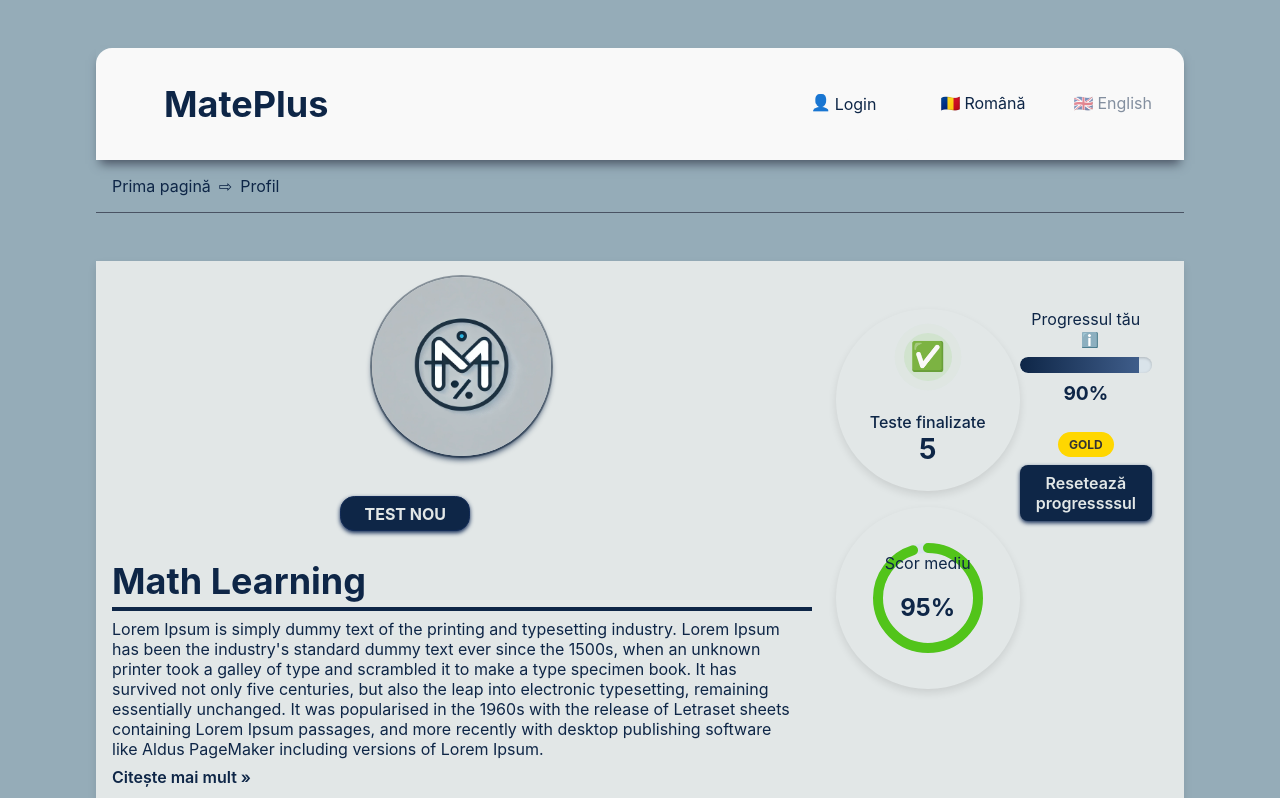
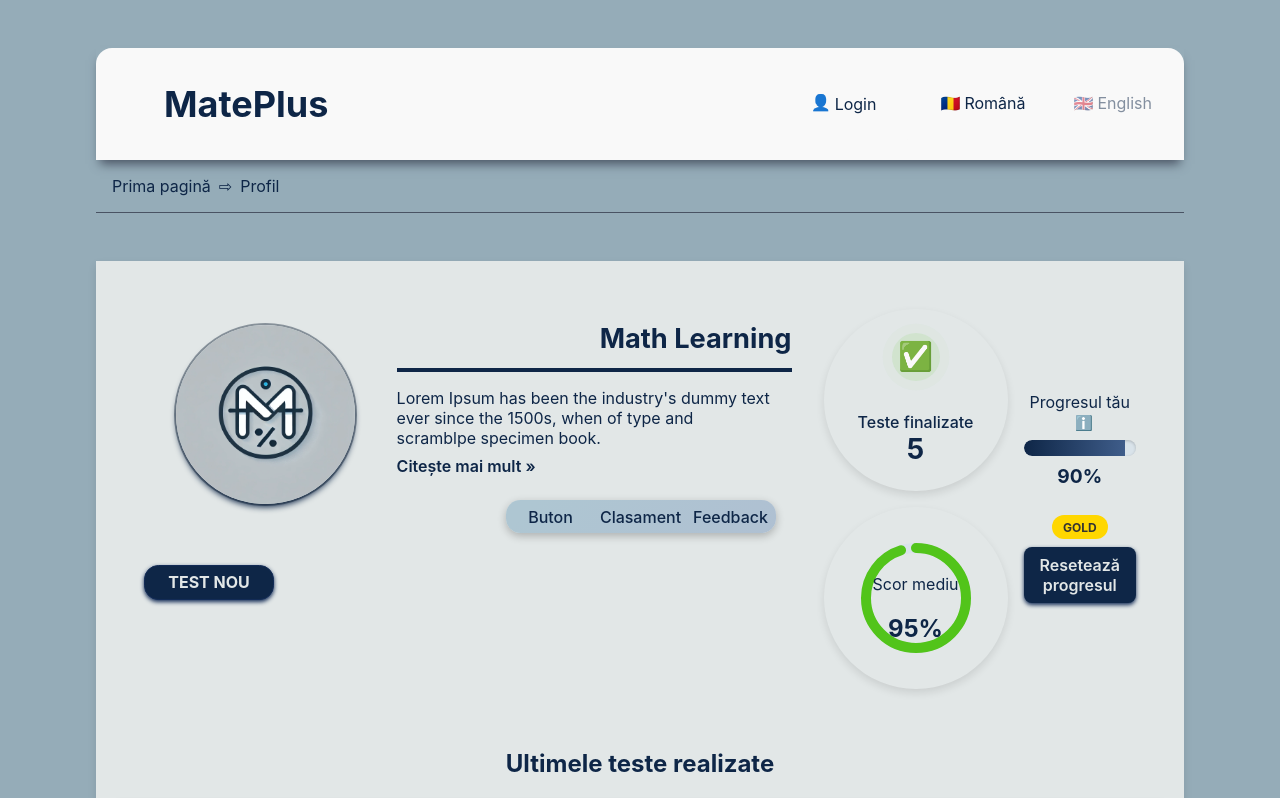
Before and after one commit to gasacu/MatePlus, an Angular app: page /math-app/ in a window 1280 px wide. Shown: the top 798 px of the page. Built offline with nearby package versions, Linux system fonts and the light colour scheme; a web font is replaced by a local one.

Commit message:
mobile first hero styling

```diff
--- a/src/app/dashboard/dashboard.component.html
+++ b/src/app/dashboard/dashboard.component.html
@@ -17,7 +17,7 @@
             <h1 class="hero-title">Math Learning</h1>
             <details class="hero-details">
               <summary class="hero-preview">
-                <p class="hero-paragraph">Lorem Ipsum is simply dummy text of the printing and typesetting industry. Lorem Ipsum has been the industry's standard dummy text ever since the 1500s, when an unknown printer took a galley of type and scrambled it to make a type specimen book. It has survived not only five centuries, but also the leap into electronic typesetting, remaining essentially unchanged. It was popularised in the 1960s with the release of Letraset sheets containing Lorem Ipsum passages, and more recently with desktop publishing software like Aldus PageMaker including versions of Lorem Ipsum.</p>
+                <p class="hero-paragraph">Lorem Ipsum has been the industry's  dummy text ever since the 1500s, when of type and scramblpe specimen book.</p>
                 <p class="hero-paragraph">
                   <span class="hero-expand link" title="Afișează întreg textul descriptiv al website-ului MatePlus">Citește mai mult &raquo;</span>
                 </p>
@@ -71,7 +71,7 @@
       <div class="hero-fourth">
         <div class="hero-progress">
           <p class="hero-paragraph">
-            Progressul tău
+            Progresul tău
             <span class="tooltip-icon" title="Progresul reprezintă media răspunsurilor corecte din testele completate.">ℹ️</span>
           </p>
           <div class="progress-bar-container">
@@ -82,7 +82,7 @@
             {{ getProgressLevel() | titlecase }}
           </div>
           <button class="button hero-button-third" (click)="resetProgress()">
-            Resetează progressssul
+            Resetează progresul
           </button>
         </div>
       </div>
--- a/src/app/dashboard/dashboard.component.scss
+++ b/src/app/dashboard/dashboard.component.scss
@@ -1,46 +1,203 @@
-.framework { text-align: center;  background: #E2E7E7; border-radius: 10px; box-shadow: 0 4px 8px rgba(0, 0, 0, 0.1);
-  @media (min-width: 1100px) { margin: 3rem 6rem; border-radius: 0 0 16px 16px; }
+.framework {
+  text-align: center;
+  background: #e2e7e7;
+  border-radius: 10px;
+  box-shadow: 0 4px 8px rgba(0, 0, 0, 0.1);
+  @media (min-width: 1100px) {
+    margin: 2rem auto;
+    padding: 1rem;
+    max-width: 1200px;
   }
-  .hero { display: flex; flex-direction: column; gap: 0.5rem; padding: 1rem 1rem 0.5rem;
-    @media (min-width: 1100px) { flex-direction: row; justify-content: space-between; }
+  @media (min-width: 1100px) {
+    margin: 3rem 6rem;
+    border-radius: 0 0 16px 16px;
   }
-    .hero-left { display: flex; flex-direction: column; gap: 0.5rem;  }
-      .hero-first { display: flex; flex-direction: column;  }
-        .hero-profile { display: flex; flex-direction: column; gap: 1.5rem; margin: auto; margin-bottom: 1.5rem;}
-          .hero-image { display: block; border-radius: 50%; box-shadow: rgba(6, 24, 44, 0.4) 0px 0px 0px 2px, #0E2647 0px 4px 6px -1px, rgba(255, 255, 255, 0.08) 0px 1px 0px inset; width: 130px; height: auto;
-            @media (min-width: 1100px) { width: clamp(141px, 14vw, 12rem); margin: 0 1em 1em 2em; }
 }
-          .hero-button-first { display: block; padding: 0.4rem 1rem; width: 130px; font-weight: 700; text-decoration: none; text-align: center; border: 1.6px solid #122B56; border-radius: 0.9em; background: #0E2647; color: #E2E7E7; box-shadow: 0 2px 4px #122B56; }
-            .hero-button-first:hover { cursor: pointer; background-color: #163b6c;
-              box-shadow: 0 4px 10px #0E2647;}
-      .hero-second { display: block; text-align: start; }
-        .hero-text {  }
-          .hero-title { display: block; padding: 0 0 0.5rem; margin: 0 -1rem 0.5rem 0; border-bottom: 0.25rem solid #0E2647; }
-          .hero-details {  }
-            .hero-preview { display: block; }
-            .hero-preview::marker { display: none; }
-            .hero-preview:hover { cursor: pointer; opacity: 0.75; }
-            .hero-preview:active { opacity: 0.95; }
-              .hero-paragraph { margin: 0 0 0.5rem; }
-                .hero-expand { font-weight: 600; }
-                .hero-preview:hover .hero-expand { color: #0E2647; }
-                .hero-preview:active .hero-expand { color: #0E2647; text-decoration: none; }
-              .hero-content {  }
-                .hero-content .hero-paragraph {  }
-          .hero-button-group { display: inline-block; margin: 1rem 0; text-align: center; border-radius: 0.9em; box-shadow: rgba(0, 0, 0, 0.24) 0px 3px 8px; outline: 0; border: none;
+.hero {
+  display: flex;
+  flex-direction: column;
+  gap: 1rem;
+  padding: 1rem;
+  @media (min-width: 1100px) {
+    flex-direction: row;
+    justify-content: space-between;
+  }
+}
+.hero-left {
+  display: flex;
+  flex-direction: column;
+  gap: 0.5rem;
+  @media (min-width: 600px) {
+    display: flex;
+    flex-direction: row;
+    justify-content: space-between;
+    align-items: flex-start;
+    gap: 3rem;
+    padding: 2rem 1rem 1.5rem;
+  }
+}
+.hero-first {
+  display: flex;
+  flex-direction: column;
+}
+.hero-profile {
+  display: flex;
+  flex-direction: column;
+  gap: 1.5rem;
+  margin: auto;
+  margin-bottom: 1.5rem;
+  @media (min-width: 600px) {
+    gap: 2.8rem;
+  }
+}
+.hero-image {
+  display: block;
+  border-radius: 50%;
+  box-shadow: rgba(6, 24, 44, 0.4) 0px 0px 0px 2px, #0e2647 0px 4px 6px -1px,
+    rgba(255, 255, 255, 0.08) 0px 1px 0px inset;
+  width: 130px;
+  height: auto;
+  @media (min-width: 1100px) {
+    width: clamp(141px, 14vw, 12rem);
+    margin: 0 1em 1em 2em;
+  }
+}
+.hero-button-first {
+  display: block;
+  padding: 0.4rem 1rem;
+  width: 130px;
+  font-weight: 700;
+  text-decoration: none;
+  text-align: center;
+  border: 1.6px solid #122b56;
+  border-radius: 0.9em;
+  background: #0e2647;
+  color: #e2e7e7;
+  box-shadow: 0 2px 4px #122b56;
+}
+.hero-button-first:hover {
+  cursor: pointer;
+  background-color: #163b6c;
+  box-shadow: 0 4px 10px #0e2647;
+}
+.hero-second {
+  display: block;
+  text-align: start;
+  @media (min-width: 600px) {
+    max-width: 60%;
+  }
+}
+.hero-text {
+}
+.hero-title {
+  display: block;
+  padding: 0 0 0.5rem;
+  margin: 0 -1rem 0.5rem 0;
+  border-bottom: 0.25rem solid #0e2647;
+  @media (min-width: 600px) {
+    padding: 0 0 1rem;
+    margin: 0 -1rem 1rem 0;
+    font-size: 1.7rem;
+    text-align: end;
+  }
+}
+.hero-details {
+}
+.hero-preview {
+  display: block;
+}
+.hero-preview::marker {
+  display: none;
+}
+.hero-preview:hover {
+  cursor: pointer;
+  opacity: 0.75;
+}
+.hero-preview:active {
+  opacity: 0.95;
+}
+.hero-paragraph {
+  margin: 0 0 0.5rem;
+  @media (min-width: 600px) {
+    font-size: 1rem;
+  }
+}
+.hero-expand {
+  font-weight: 600;
+}
+.hero-preview:hover .hero-expand {
+  color: #0e2647;
+}
+.hero-preview:active .hero-expand {
+  color: #0e2647;
+  text-decoration: none;
+}
+.hero-content {
+}
+.hero-content .hero-paragraph {
+}
+.hero-button-group {
+  display: inline-block;
+  margin: 1rem 0;
+  text-align: center;
+  border-radius: 0.9em;
+  box-shadow: rgba(0, 0, 0, 0.24) 0px 3px 8px;
+  outline: 0;
+  border: none;
   background: linear-gradient(135deg, #aec6d2 10%, #afc0d2 100%);
-            transition: color .2s ease,background-color .2s ease,box-shadow .2s ease;
-            :hover{ border-radius: 0.9em; box-shadow: 0 8px 22px 0 #0e264723, 0 4px 6px 0 #122b561f; }
-            :nth-child(1) { border-radius: 0.9em 0 0 0.9em; }
-            :nth-child(2) { border-radius: 0; }
-            :nth-child(3) { border-radius: 0 0.9em 0.9em 0; }
+  transition: color 0.2s ease, background-color 0.2s ease, box-shadow 0.2s ease;
+  :hover {
+    border-radius: 0.9em;
+    box-shadow: 0 8px 22px 0 #0e264723, 0 4px 6px 0 #122b561f;
   }
-            .hero-button-second { cursor: pointer; padding: 0.4rem 0; width: 90px; text-align: center; font-weight: 500; border: none; background: transparent; color: #0E2647; }
+  :nth-child(1) {
+    border-radius: 0.9em 0 0 0.9em;
+  }
+  :nth-child(2) {
+    border-radius: 0;
+  }
+  :nth-child(3) {
+    border-radius: 0 0.9em 0.9em 0;
+  }
+  @media (min-width: 600px) {
+    display: block;
+    align-items: center;
+    max-width: max-content;
+    margin-left: auto;
+    margin-top: 1rem;
+  }
+}
+.hero-button-second {
+  cursor: pointer;
+  padding: 0.4rem 0;
+  width: 90px;
+  text-align: center;
+  font-weight: 500;
+  border: none;
+  background: transparent;
+  color: #0e2647;
+}
 
-    .hero-right { display: flex; flex-direction: column; gap: 1rem; padding: 1rem; align-items: center; animation: fadeIn 0.6s ease-in-out;
-      @media (min-width: 768px) { flex-direction: row; justify-content: space-between; align-items: flex-start;
-      @media (min-width: 1100px) { max-width: 40%; } }
+.hero-right {
+  display: flex;
+  flex-direction: column;
+  gap: 1rem;
+  padding: 1rem;
+  align-items: center;
+  animation: fadeIn 0.6s ease-in-out;
+  @media (min-width: 600px) {
+    display: flex;
+    flex-direction: row;
+    justify-content: space-between;
+    align-items: flex-start;
+    gap: 3rem;
+    padding: 1rem 1rem 1.5rem;
   }
+  @media (min-width: 1100px) {
+    max-width: 40%;
+  }
+}
+
 @keyframes fadeIn {
   from {
     opacity: 0;
@@ -51,60 +208,229 @@
     transform: translateY(0);
   }
 }
-      .hero-third { display: flex; flex-direction: column; align-items: center; gap: 1rem; padding: 1rem; margin-bottom: 1.2rem; }
-      .hero-third, .hero-fourth { width: 100%; display: flex; justify-content: center; }
-        .hero-progress {  margin-bottom: 1.2rem; }
-          .completed-tests-card { display: flex; align-items: center; gap: 1rem; padding: 1rem; background: white; border-radius: 12px; box-shadow: 0 4px 12px rgba(0, 0, 0, 0.08); margin-top: 1rem; justify-content: center; text-align: left; flex-wrap: wrap; }
-          .icon-circle { background-color: #52c41a1f; color: #52c41a; border-radius: 50%; width: 48px; height: 48px; display: flex; align-items: center; justify-content: center; font-size: 28px; }
-          .pulse-icon { animation: pulse 2s infinite; }
+.hero-third {
+  display: flex;
+  flex-direction: column;
+  align-items: center;
+  gap: 1rem;
+  padding: 1rem;
+  margin-bottom: 1.2rem;
+  @media (min-width: 600px) {
+    padding: 0;
+  }
+}
+.hero-third,
+.hero-fourth {
+  width: 100%;
+  display: flex;
+  justify-content: center;
+  @media (min-width: 600px) {
+    margin: auto;
+  }
+}
+.hero-progress {
+  margin-bottom: 1.2rem;
+}
+.completed-tests-card {
+  display: flex;
+  align-items: center;
+  gap: 1rem;
+  padding: 1rem;
+  background: white;
+  border-radius: 12px;
+  box-shadow: 0 4px 12px rgba(0, 0, 0, 0.08);
+  margin-top: 1rem;
+  justify-content: center;
+  text-align: left;
+  flex-wrap: wrap;
+}
+.icon-circle {
+  background-color: #52c41a1f;
+  color: #52c41a;
+  border-radius: 50%;
+  width: 48px;
+  height: 48px;
+  display: flex;
+  align-items: center;
+  justify-content: center;
+  font-size: 28px;
+}
+.pulse-icon {
+  animation: pulse 2s infinite;
+}
 @keyframes pulse {
-            0% { box-shadow: 0 0 0 0 rgba(82, 196, 26, 0.4); }
-            70% { box-shadow: 0 0 0 10px rgba(82, 196, 26, 0); }
-            100% { box-shadow: 0 0 0 0 rgba(82, 196, 26, 0); }
+  0% {
+    box-shadow: 0 0 0 0 rgba(82, 196, 26, 0.4);
   }
-            .material-icons {  }
-          .completed-tests-info p { margin: 0; font-weight: 500; color: #0E2647; }
-          .completed-tests-info h2 { margin: 0; font-size: 1.75rem; color: #0E2647; }
-          .test-badge { display: inline-block; margin-top: 0.25rem; padding: 0.2rem 0.6rem; background-color: #52c41a; color: white; font-size: 0.75rem; font-weight: bold; border-radius: 999px; animation: fadeInUp 0.5s ease, fadeOut 0.5s ease 1.5s forwards; }
+  70% {
+    box-shadow: 0 0 0 10px rgba(82, 196, 26, 0);
+  }
+  100% {
+    box-shadow: 0 0 0 0 rgba(82, 196, 26, 0);
+  }
+}
+.material-icons {
+}
+.completed-tests-info p {
+  margin: 0;
+  font-weight: 500;
+  color: #0e2647;
+}
+.completed-tests-info h2 {
+  margin: 0;
+  font-size: 1.75rem;
+  color: #0e2647;
+}
+.test-badge {
+  display: inline-block;
+  margin-top: 0.25rem;
+  padding: 0.2rem 0.6rem;
+  background-color: #52c41a;
+  color: white;
+  font-size: 0.75rem;
+  font-weight: bold;
+  border-radius: 999px;
+  animation: fadeInUp 0.5s ease, fadeOut 0.5s ease 1.5s forwards;
+}
 @keyframes fadeInUp {
-            0% { opacity: 0; transform: translateY(5px); }
-            100% { opacity: 1; transform: translateY(0); }
+  0% {
+    opacity: 0;
+    transform: translateY(5px);
+  }
+  100% {
+    opacity: 1;
+    transform: translateY(0);
+  }
 }
 @keyframes fadeOut {
-            to { opacity: 0; transform: translateY(-5px); }
+  to {
+    opacity: 0;
+    transform: translateY(-5px);
   }
-          .hero-card { background: transparent; border-radius: 100%; margin: auto; padding: 1rem; height: 150px; width: 150px; box-shadow: 0 4px 8px rgba(0, 0, 0, 0.1); text-align: center; transition: transform 0.3s ease, box-shadow 0.3s ease;
-            @media (min-width: 768px) { width: 100%; }
 }
-          .hero-card:hover { transform: translateY(-4px); box-shadow: 0 6px 16px rgba(0, 0, 0, 0.15);
+.hero-card {
+  background: transparent;
+  border-radius: 100%;
+  margin: auto;
+  padding: 1rem;
+  height: 150px;
+  width: 150px;
+  box-shadow: 0 4px 8px rgba(0, 0, 0, 0.1);
+  text-align: center;
+  transition: transform 0.3s ease, box-shadow 0.3s ease;
+  @media (min-width: 768px) {
+    width: 100%;
   }
-          .circular-score { position: relative; display: flex; flex-direction: column; align-items: center; justify-content: center; }
-            .progress-ring { transform: rotate(-90deg); }
+}
+.hero-card:hover {
+  transform: translateY(-4px);
+  box-shadow: 0 6px 16px rgba(0, 0, 0, 0.15);
+}
+.circular-score {
+  position: relative;
+  display: flex;
+  flex-direction: column;
+  align-items: center;
+  justify-content: center;
+}
+.progress-ring {
+  transform: rotate(-90deg);
+}
 .progress-ring__background,
-              .progress-ring__circle { fill: transparent; stroke-width: 10; r: 50; cx: 60; cy: 60; }
-                .progress-ring__background { stroke: #d9e3ea; }
-                .progress-ring__circle { stroke-linecap: round; transition: stroke-dashoffset 0.6s ease-in-out, stroke 0.3s ease-in-out;}
-            .circular-score-label { position: absolute; top: 50%; left: 50%; transform: translate(-50%, -50%);  text-align: center; }
-          .hero-progress .hero-paragraph { margin-top: 1rem; }
-            .tooltip-icon { cursor: pointer;font-size: 0.9rem; margin-left: 0.5rem; color: #888; }
-          .progress-bar-container { width: 100%; height: 16px; background-color: #d9e3ea; border-radius: 1rem; overflow: hidden; margin: 0.5rem 0; box-shadow: inset 0 1px 3px rgba(0,0,0,0.2); }
-            .progress-bar { height: 100%; background: linear-gradient(90deg, #0E2647 0%, #3f5d8a 100%); transition: width 0.6s ease-in-out; border-radius: 1rem 0 0 1rem;}
-          .progress-percentage { font-weight: bold; color: #0E2647; font-size: 1.2rem; margin-top: 0.25rem; }
-          .progress-badge { margin-top: 0.5rem; display: inline-block; padding: 0.3rem 0.7rem;font-size: 0.75rem;font-weight: bold; border-radius: 999px; color: white; text-transform: uppercase; }
-            .progress-badge.bronze { background-color: #cd7f32; }
-            .progress-badge.silver { background-color: #c0c0c0; color: #333; }
-            .progress-badge.gold { background-color: #ffd700; color: #333; }
-          .hero-button-third { margin-top: 0.5rem; padding: 0.5rem 1rem; font-weight: 600; background-color: #0E2647; color: #E2E7E7; border: none; border-radius: 0.5em; box-shadow: 0 2px 4px #122B56; cursor: pointer; transition: background-color 0.3s ease, box-shadow 0.3s ease; }
-            .hero-button-third:hover { background-color: #163b6c; box-shadow: 0 4px 10px #0E2647;
+.progress-ring__circle {
+  fill: transparent;
+  stroke-width: 10;
+  r: 50;
+  cx: 60;
+  cy: 60;
 }
-      .hero-fourth {  }
+.progress-ring__background {
+  stroke: #d9e3ea;
+}
+.progress-ring__circle {
+  stroke-linecap: round;
+  transition: stroke-dashoffset 0.6s ease-in-out, stroke 0.3s ease-in-out;
+}
+.circular-score-label {
+  position: absolute;
+  top: 50%;
+  left: 50%;
+  transform: translate(-50%, -50%);
+  text-align: center;
+  margin-top: 1.3rem;
+}
+.hero-progress .hero-paragraph {
+  margin-top: 1rem;
+}
+.tooltip-icon {
+  cursor: pointer;
+  font-size: 0.9rem;
+  margin-left: 0.5rem;
+  color: #888;
+}
+.progress-bar-container {
+  width: 100%;
+  height: 16px;
+  background-color: #d9e3ea;
+  border-radius: 1rem;
+  overflow: hidden;
+  margin: 0.5rem 0;
+  box-shadow: inset 0 1px 3px rgba(0, 0, 0, 0.2);
+}
+.progress-bar {
+  height: 100%;
+  background: linear-gradient(90deg, #0e2647 0%, #3f5d8a 100%);
+  transition: width 0.6s ease-in-out;
+  border-radius: 1rem 0 0 1rem;
+}
+.progress-percentage {
+  font-weight: bold;
+  color: #0e2647;
+  font-size: 1.2rem;
+  margin-top: 0.25rem;
+}
+.progress-badge {
+  margin-top: 0.5rem;
+  display: inline-block;
+  padding: 0.3rem 0.7rem;
+  font-size: 0.75rem;
+  font-weight: bold;
+  border-radius: 999px;
+  color: white;
+  text-transform: uppercase;
+}
+.progress-badge.bronze {
+  background-color: #cd7f32;
+}
+.progress-badge.silver {
+  background-color: #c0c0c0;
+  color: #333;
+}
+.progress-badge.gold {
+  background-color: #ffd700;
+  color: #333;
+}
+.hero-button-third {
+  margin-top: 0.5rem;
+  padding: 0.5rem 1rem;
+  font-weight: 600;
+  background-color: #0e2647;
+  color: #e2e7e7;
+  border: none;
+  border-radius: 0.5em;
+  box-shadow: 0 2px 4px #122b56;
+  cursor: pointer;
+  transition: background-color 0.3s ease, box-shadow 0.3s ease;
+}
+.hero-button-third:hover {
+  background-color: #163b6c;
+  box-shadow: 0 4px 10px #0e2647;
+}
+.hero-fourth {
+}
 
-  .main {  }
-
-
-
-
-
+.main {
+}
 
 .stats {
   display: flex;
```
Also changed, not shown: src/app/navbar/navbar.component.scss (+188 -42 lines). Lines whose indentation alone changed are shown as unchanged.
